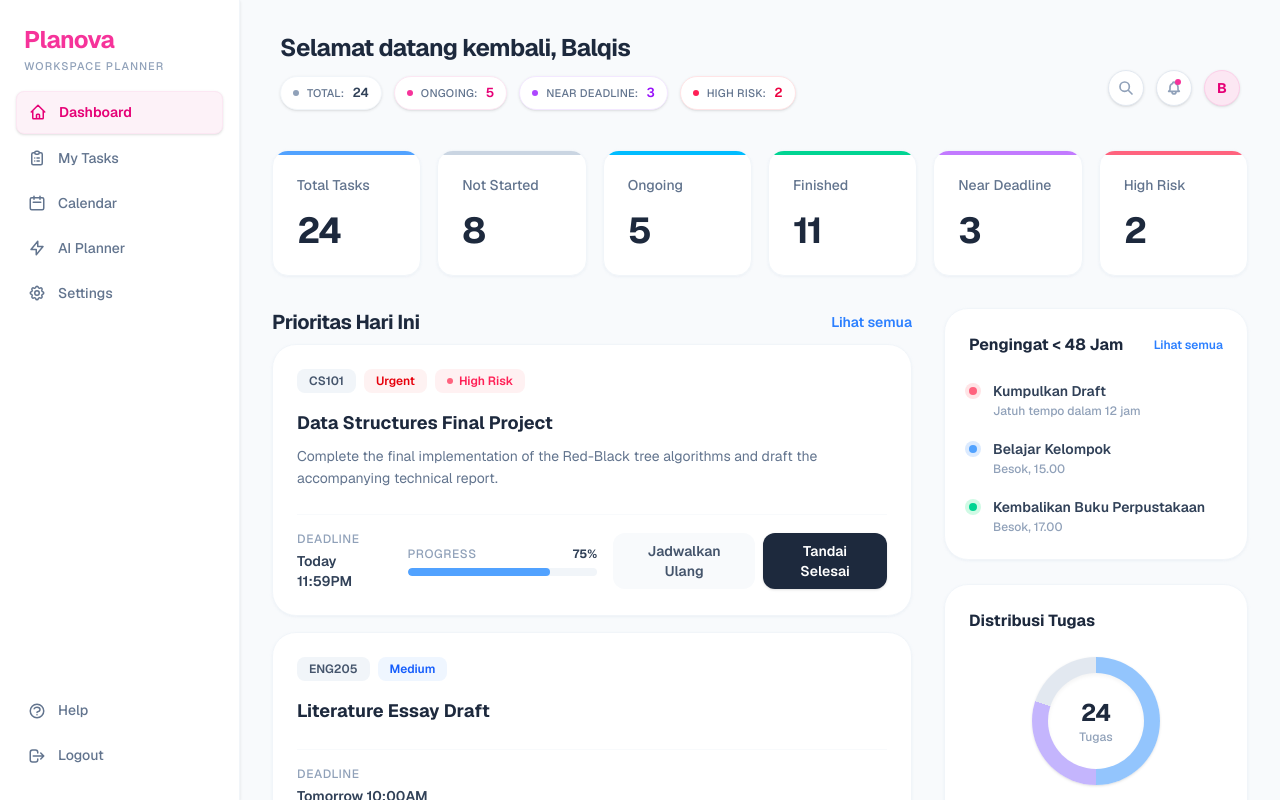
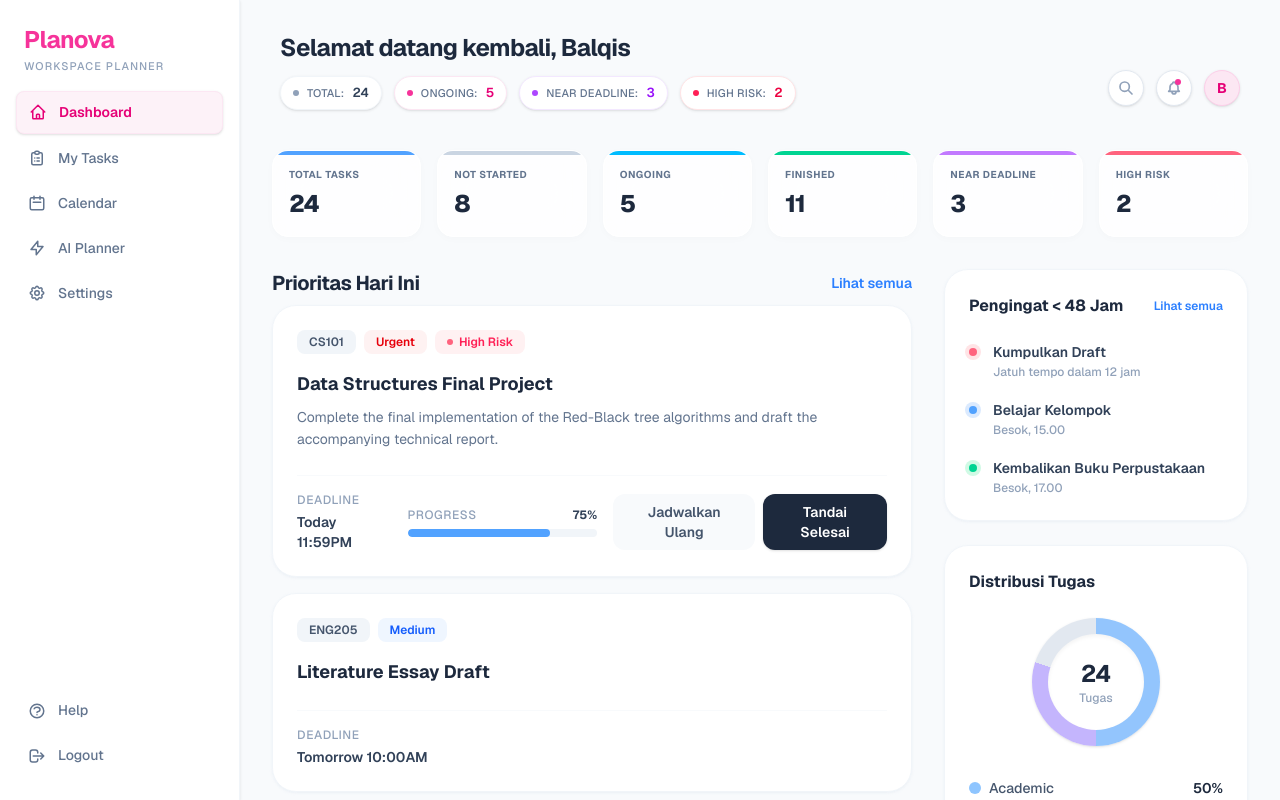
Before and after one commit to Ctiaqis/Planova, a Next.js app: page / in a window 1280 px wide. Built offline with nearby package versions, Linux system fonts and the light colour scheme.

Commit message:
style: refine dashboard overview

```diff
--- a/src/components/summary-card.tsx
+++ b/src/components/summary-card.tsx
@@ -6,10 +6,10 @@ interface SummaryCardProps {
 
 export function SummaryCard({ title, count, accentClass }: SummaryCardProps) {
   return (
-    <div className="bg-white rounded-2xl p-6 shadow-sm shadow-slate-200/40 border border-slate-100 flex flex-col justify-between relative overflow-hidden group hover:shadow-md transition-shadow">
-      <div className={`absolute top-0 left-0 w-full h-1 ${accentClass}`}></div>
-      <span className="text-slate-500 font-medium text-sm mb-4">{title}</span>
-      <span className="text-4xl font-bold text-slate-800 tracking-tight">{count}</span>
+    <div className="bg-white/80 backdrop-blur-xl rounded-2xl p-4 shadow-[0_2px_8px_rgba(0,0,0,0.02)] border border-white flex flex-col justify-between relative overflow-hidden group hover:shadow-[0_8px_24px_rgba(59,130,246,0.06)] hover:border-blue-50 transition-all hover:-translate-y-0.5">
+      <div className={`absolute top-0 left-0 w-full h-1 bg-gradient-to-r ${accentClass}`}></div>
+      <span className="text-slate-500 font-bold text-[10px] uppercase tracking-wider mb-1.5">{title}</span>
+      <span className="text-2xl font-extrabold text-slate-800 tracking-tight transition-all">{count}</span>
     </div>
   );
 }
```
